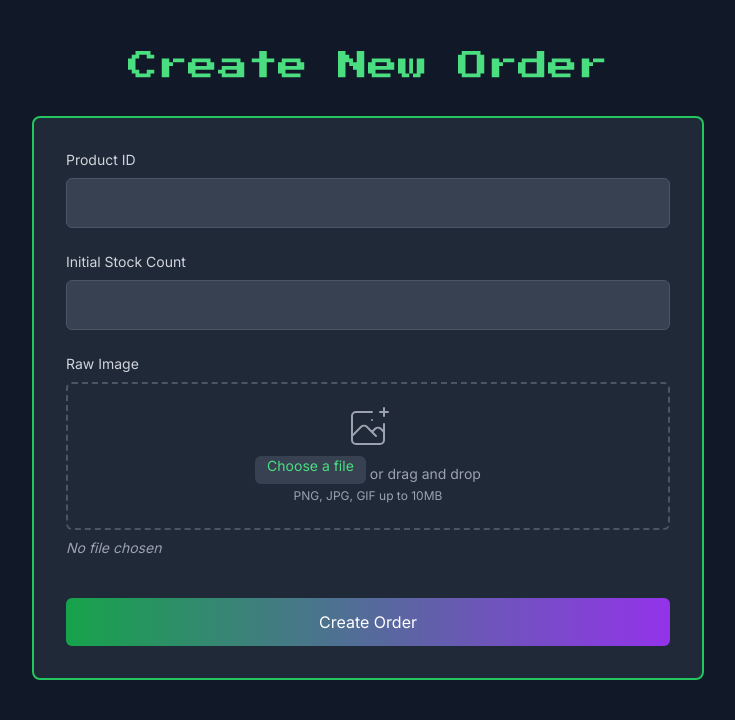
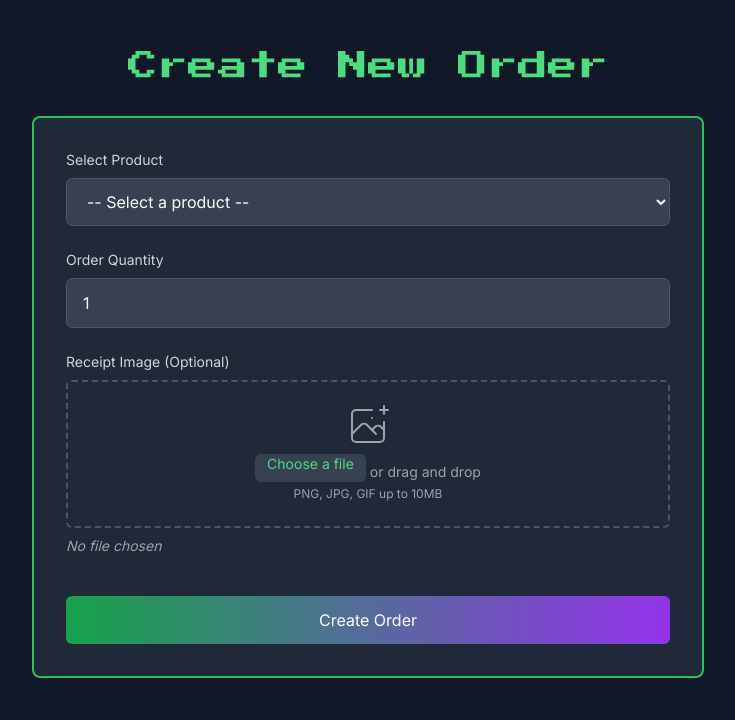
Before and after one commit to mattenarle10/file-upload-flask, a Flask app: page /create-order in a window 1280 px wide. Shown: the part 76-796 px from the top of the page, without its empty margins (272-1007 px from the left). Run offline with Flask 3, Linux system fonts and the light colour scheme; data that the repository does not hold is empty; some libraries are stand-ins or nearby versions.

Commit message:
Update create_order.html

```diff
--- a/templates/create_order.html
+++ b/templates/create_order.html
@@ -3,7 +3,7 @@
 <head>
     <title>Create Order | PixelStore</title>
     <meta name="viewport" content="width=device-width, initial-scale=1.0">
-    <script src="https://cdn.tailwindcss.com"></script>
+    <script src="https://cdn.tailwindcss.com(https://cdn.tailwindcss.com)"></script>
     <link href="https://fonts.googleapis.com/css2?family=Press+Start+2P&family=Inter:wght@400;600;700&display=swap"(https://fonts.googleapis.com/css2?family=Press+Start+2P&family=Inter:wght@400;600;700&display=swap") rel="stylesheet">
     <script>
         tailwind.config = {
@@ -52,22 +52,43 @@
             <div class="max-w-2xl mx-auto">
                 <h1 class="text-2xl md:text-3xl font-pixel mb-8 text-center text-green-400">Create New Order</h1>
 
+                <!-- Flash Messages -->
+                {% with messages = get_flashed_messages() %}
+                  {% if messages %}
+                    <div class="bg-red-600 text-white p-4 mb-6 rounded-md border-2 border-red-400">
+                      <ul>
+                        {% for message in messages %}
+                          <li class="font-pixel text-sm">{{ message }}</li>
+                        {% endfor %}
+                      </ul>
+                    </div>
+                  {% endif %}
+                {% endwith %}
+
                 <div class="bg-gray-800 p-6 md:p-8 rounded-lg border-2 border-green-500">
                     <form method="post" enctype="multipart/form-data" class="space-y-6">
                         <div>
-                            <label for="product_name" class="block text-sm font-medium text-gray-300 mb-2">Product ID</label>
-                            <input type="text" id="product_name" name="product_name" required
+                            <label for="product_id" class="block text-sm font-medium text-gray-300 mb-2">Select Product</label>
+                            <select id="product_id" name="product_id" required
                                    class="w-full px-4 py-3 bg-gray-700 border border-gray-600 rounded-md text-white focus:outline-none focus:ring-2 focus:ring-green-500 focus:border-transparent">
+                                <option value="">-- Select a product --</option>
+                                {% for product in products %}
+                                    <option value="{{ product[0] }}" data-stock="{{ product[2] }}">
+                                        {{ product[1] }} (Stock: {{ product[2] }})
+                                    </option>
+                                {% endfor %}
+                            </select>
                         </div>
 
                         <div>
-                            <label for="initial_stock_count" class="block text-sm font-medium text-gray-300 mb-2">Initial Stock Count</label>
-                            <input type="text" id="initial_stock_count" name="initial_stock_count" required
+                            <label for="order_quantity" class="block text-sm font-medium text-gray-300 mb-2">Order Quantity</label>
+                            <input type="number" id="order_quantity" name="order_quantity" min="1" value="1" required
                                    class="w-full px-4 py-3 bg-gray-700 border border-gray-600 rounded-md text-white focus:outline-none focus:ring-2 focus:ring-green-500 focus:border-transparent">
+                            <p id="stock-warning" class="text-red-400 text-sm mt-2 hidden font-pixel">Warning: Order quantity exceeds available stock!</p>
                         </div>
 
                         <div>
-                            <label for="file" class="block text-sm font-medium text-gray-300 mb-2">Raw Image</label>
+                            <label for="file" class="block text-sm font-medium text-gray-300 mb-2">Receipt Image (Optional)</label>
                             <div class="mt-1 flex justify-center px-6 pt-5 pb-6 border-2 border-dashed border-gray-600 rounded-md">
                                 <div class="space-y-1 text-center">
                                     <svg class="mx-auto h-12 w-12 text-gray-400" stroke="currentColor" fill="none" viewBox="0 0 48 48" aria-hidden="true">
@@ -76,7 +97,7 @@
                                     <div class="flex text-sm text-gray-400">
                                         <label for="file" class="relative cursor-pointer bg-gray-700 rounded-md font-medium text-green-400 hover:text-green-300 focus-within:outline-none">
                                             <span class="px-3 py-2 rounded-md">Choose a file</span>
-                                            <input id="file" name="file" type="file" accept="image/*" class="sr-only" onchange="previewImage(this)" required>
+                                            <input id="file" name="file" type="file" accept="image/*" class="sr-only" onchange="previewImage(this)">
                                         </label>
                                         <p class="pl-1 pt-2">or drag and drop</p>
                                     </div>
@@ -145,6 +166,28 @@
                 previewContainer.classList.add('hidden');
             }
         }
+
+        // Add client-side validation for stock
+        document.getElementById('order_quantity').addEventListener('input', checkStock);
+        document.getElementById('product_id').addEventListener('change', checkStock);
+
+        function checkStock() {
+            const quantityInput = document.getElementById('order_quantity');
+            const productSelect = document.getElementById('product_id');
+            const warningElement = document.getElementById('stock-warning');
+
+            if (productSelect.selectedIndex > 0) {
+                const selectedOption = productSelect.options[productSelect.selectedIndex];
+                const availableStock = parseInt(selectedOption.dataset.stock);
+                const orderQuantity = parseInt(quantityInput.value);
+
+                if (orderQuantity > availableStock) {
+                    warningElement.classList.remove('hidden');
+                } else {
+                    warningElement.classList.add('hidden');
+                }
+            }
+        }
     </script>
 </body>
 </html>
```
